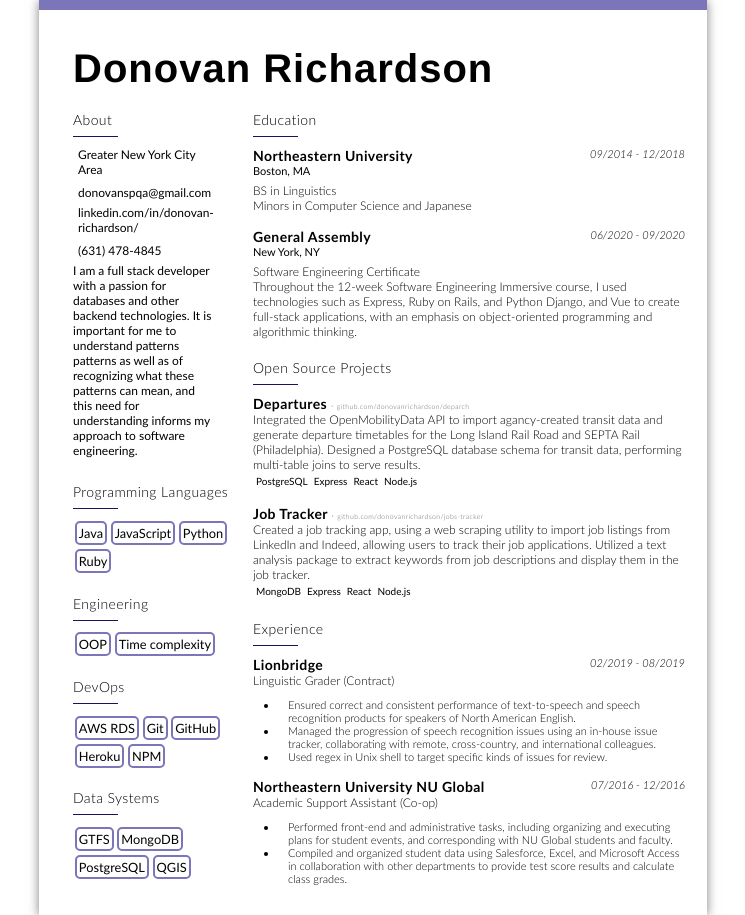
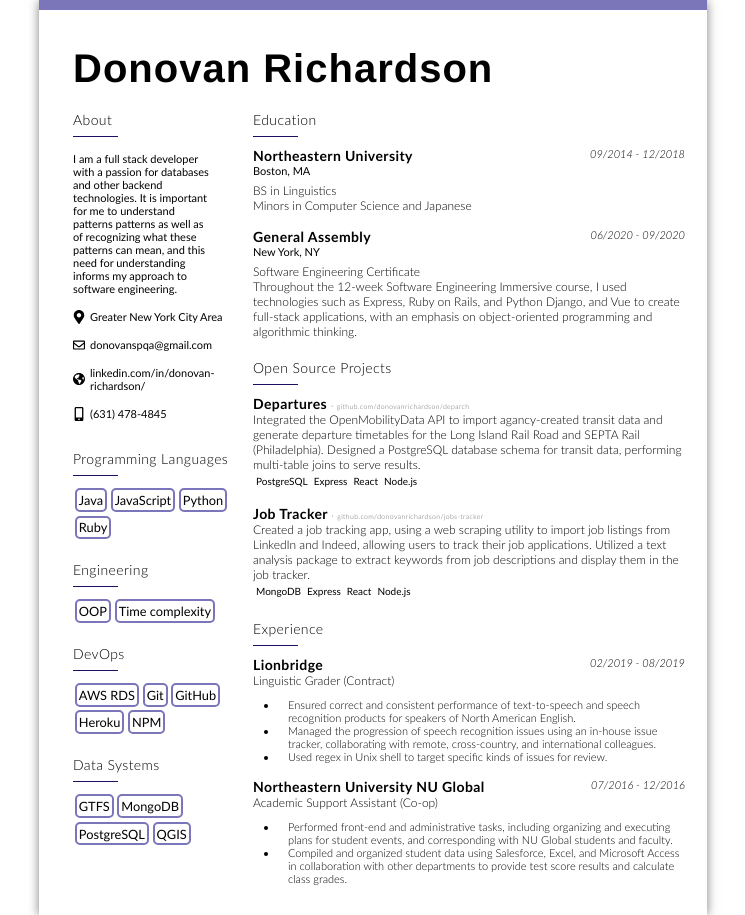
Before and after one commit to donovanrichardson/portfolio2, a Vue app: page /resume in a window 1280 px wide. Shown: the whole page, without its empty margins (267-1012 px from the left). Built offline with nearby package versions, Linux system fonts and the light colour scheme; a web font is replaced by a local one.

Commit message:
updating about

```diff
--- a/src/main.js
+++ b/src/main.js
@@ -2,14 +2,18 @@ import Vue from 'vue'
 import App from './App.vue'
 import router from "./router";
 import { library } from '@fortawesome/fontawesome-svg-core'
-import {faNewspaper, faThumbsUp, faBriefcase} from '@fortawesome/free-solid-svg-icons'
+import {faNewspaper, faThumbsUp, faBriefcase, faMapMarkerAlt, faGlobeAmericas, faMobileAlt} from '@fortawesome/free-solid-svg-icons'
 import {faEnvelope, faFileAlt} from '@fortawesome/free-regular-svg-icons'
 import {faDev,faGithubSquare, faLinkedin, faJs, faJava, faNodeJs, faPython, faVuejs} from '@fortawesome/free-brands-svg-icons'
 import { FontAwesomeIcon } from '@fortawesome/vue-fontawesome'
 
 Vue.component('font-awesome-icon', FontAwesomeIcon)
 
+//home icons
 library.add(faDev, faGithubSquare, faLinkedin, faNewspaper, faJs, faJava, faNodeJs, faThumbsUp, faPython, faVuejs, faBriefcase, faEnvelope, faFileAlt)
+
+//resume icons
+library.add(faMapMarkerAlt, faGlobeAmericas, faMobileAlt) //envelope already imported in home
 
 Vue.config.productionTip = false
 
--- a/src/views/Resume.vue
+++ b/src/views/Resume.vue
@@ -15,14 +15,20 @@
                     <h3>About</h3>
                     <div class="keyline"></div>
                 </div>
+                <div id="brand-statement" class='info-tag-container'>
+                    <h6 class=info-text>
+                        I am a full stack developer with a passion for databases and other backend technologies.
+                        It is important for me to understand patterns patterns as well as of recognizing what these patterns can mean, and this need for understanding informs my approach to software engineering.
+                    </h6>
+                </div>
                 <div class="info-tag-container">
-                    <i class="fa fa-map-marker"></i>
+                    <font-awesome-icon class="fa fa-map-marker" :icon="['fas','map-marker-alt']"/>
 
                     <h6 class="info-text">Greater New York City Area </h6>
                 </div>
 
                 <div class="info-tag-container">
-                    <i class="fa fa-envelope-o"></i>
+                    <font-awesome-icon :icon="['far', 'envelope']" class="fa fa-envelope-o"/>
 
                     <h6 class="info-text">
                         <a href="mailto:donovanspqa@gmail.com" target="_blank">
@@ -32,7 +38,7 @@
                 </div>
 
                 <div class="info-tag-container">
-                    <i class="fa fa-globe"></i>
+                    <font-awesome-icon class="fa fa-globe" :icon="['fas', 'globe-americas']"/>
 
                     <h6 class="info-text">
                         <a href="linkedin.com/in/donovan-richardson/" target="_blank">
@@ -41,18 +47,13 @@
                     </h6>
                 </div>
                 <div class="info-tag-container">
-                    <i class="fa fa-globe"></i>
+                    <font-awesome-icon :icon="['fas', 'mobile-alt']" class="fa fa-globe"/>
 
                     <h6 class="info-text">
                       (631) 478-4845
                     </h6>
                 </div>
-                <div id="brand-statement" class='info-tag-container'>
-                    <h6 class=info-text>
-                        I am a full stack developer with a passion for databases and other backend technologies.
-                        It is important for me to understand patterns patterns as well as of recognizing what these patterns can mean, and this need for understanding informs my approach to software engineering.
-                    </h6>
-                </div>
+
 
             </div>
             <div class="skills-container">
@@ -593,7 +594,7 @@ ul.two-column li {
 }
 
 .info-tag-container .fa.fa-map-marker {
-    font-size: 16px;
+    /* font-size: 16px; */
 }
 
 .info-tag-container .fa.fa-mobile {
@@ -615,11 +616,12 @@ ul.two-column li {
 }
 
 .info-tag-container .info-text {
-    font-size: 12px;
+    font-size: 11px;
     text-transform: none;
     display: inline-block;
     vertical-align: middle;
     width: 139px;
+    margin:5px 0;
 }
 
 .references-container .fa {
```
